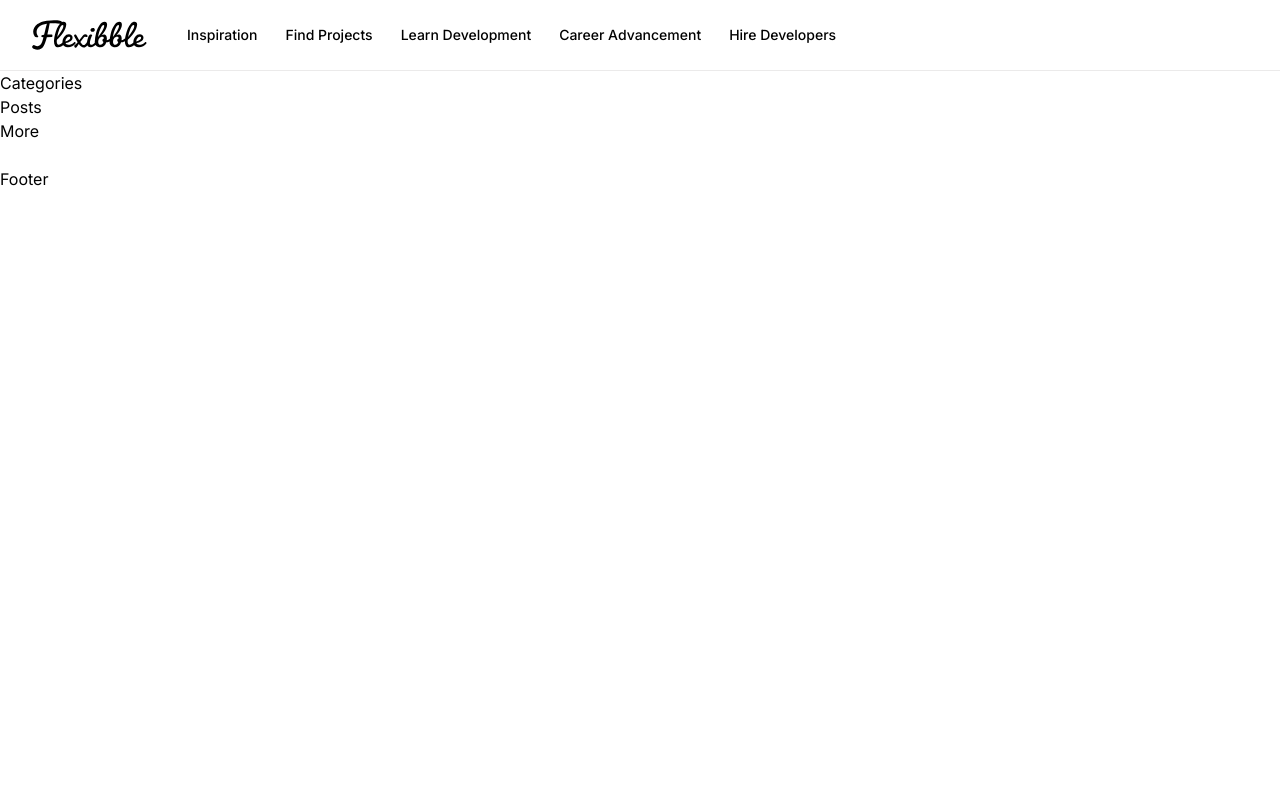
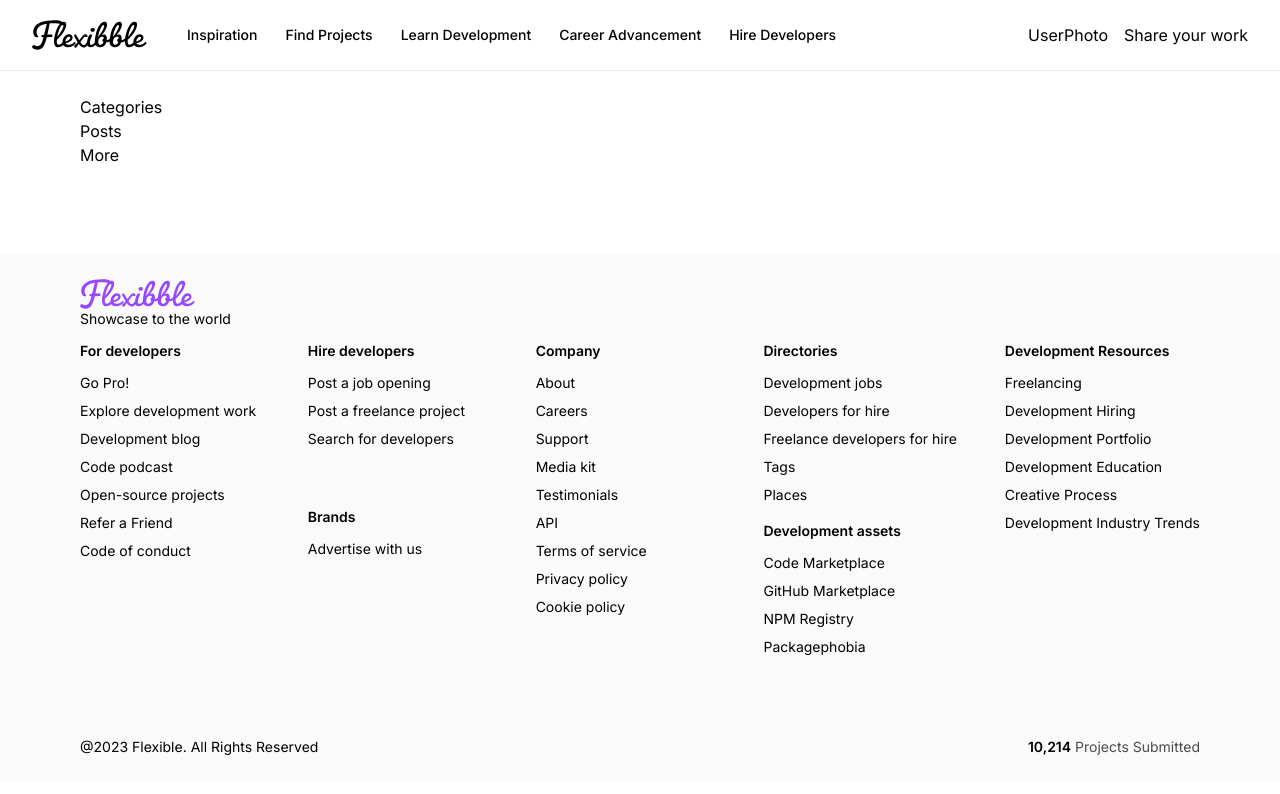
Before and after one commit to comingback2life/flexxible, a Next.js app: page / in a window 1280 px wide. Shown: the top 794 px of the page. Built offline with nearby package versions, Linux system fonts and the light colour scheme.

Commit message:
Implementing Grafbase

```diff
--- /dev/null
+++ b/app/components/AuthProviders.tsx
@@ -0,0 +1,7 @@
+import React from 'react';
+
+const AuthProviders = () => {
+  return <div>AuthProviders</div>;
+};
+
+export default AuthProviders;
--- a/app/components/Footer.tsx
+++ b/app/components/Footer.tsx
@@ -1,7 +1,84 @@
+import { footerLinks } from '@/constants';
+import Image from 'next/image';
+import Link from 'next/link';
 import React from 'react';
-
+type ColumnProps = {
+  title: string;
+  links: Array<String>;
+};
 const Footer = () => {
-  return <div>Footer</div>;
+  const FooterColumn = ({ title, links }: ColumnProps) => {
+    return (
+      <div className="footer_column">
+        <h4 className="font-semibold">{title}</h4>
+        <div className="flex flex-col gap-2 font-normal">
+          {links.map((link) => (
+            <Link href="/" key={link as string}>
+              {link}
+            </Link>
+          ))}
+        </div>
+      </div>
+    );
+  };
+  return (
+    <footer className="flexStart footer">
+      <div className="flex flex-col gap-12 w-full">
+        <div className="flex-items-start flex-col">
+          <Image
+            src={'/logo-purple.svg'}
+            width={115}
+            height={38}
+            alt="flexxible"
+          />
+          <div className="text-start text-sm font-normal max-w-xs">
+            Showcase to the world
+          </div>
+          <div className="flex flex-wrap gap-12 mt-3">
+            <FooterColumn
+              title={footerLinks[0].title}
+              links={footerLinks[0].links}
+            />
+            <div className="flex-1 flex flex-col gap-4">
+              <FooterColumn
+                title={footerLinks[1].title}
+                links={footerLinks[1].links}
+              />
+              <FooterColumn
+                title={footerLinks[2].title}
+                links={footerLinks[2].links}
+              />
+            </div>
+            <FooterColumn
+              title={footerLinks[3].title}
+              links={footerLinks[3].links}
+            />
+            <div className="flex-1 flex flex-col gap-4">
+              <FooterColumn
+                title={footerLinks[4].title}
+                links={footerLinks[4].links}
+              />
+              <FooterColumn
+                title={footerLinks[5].title}
+                links={footerLinks[5].links}
+              />
+            </div>
+            <FooterColumn
+              title={footerLinks[6].title}
+              links={footerLinks[6].links}
+            />
+          </div>
+        </div>
+      </div>
+      <div className="flexBetween footer_copyright">
+        <p>@2023 Flexible. All Rights Reserved</p>
+        <p className="text-gray">
+          <span className="text-black font-semibold">10,214</span> Projects
+          Submitted
+        </p>
+      </div>
+    </footer>
+  );
 };
 
 export default Footer;
--- a/app/components/Navbar.tsx
+++ b/app/components/Navbar.tsx
@@ -1,8 +1,10 @@
 import { NavLinks } from '@/constants';
 import Image from 'next/image';
 import Link from 'next/link';
+import AuthProviders from './AuthProviders';
 
 const Navbar = () => {
+  const session = {};
   return (
     <nav className="flexBetween navbar">
       <div className="flex-1 flexStart gap-10">
@@ -17,6 +19,15 @@
           ))}
         </ul>
       </div>
+      <div className="flexCenter gap-4">
+        {session ? (
+          <>
+            UserPhoto <Link href={'/create-project'}>Share your work</Link>
+          </>
+        ) : (
+          <AuthProviders />
+        )}
+      </div>
     </nav>
   );
 };
--- a/app/page.tsx
+++ b/app/page.tsx
@@ -1,12 +1,10 @@
 const Home = () => {
   return (
-    <div>
-      <div className="flex-start flex-col padding mb-6">
-        <h1>Categories</h1>
-        <h1>Posts</h1>
-        <h1>More</h1>
-      </div>
-    </div>
+    <section className="flex-start flex-col paddings mb-16">
+      <h1>Categories</h1>
+      <h1>Posts</h1>
+      <h1>More</h1>
+    </section>
   );
 };
 
--- a/package.json
+++ b/package.json
@@ -16,8 +16,10 @@
     "@types/react-dom": "18.2.6",
     "autoprefixer": "10.4.14",
     "cloudinary": "^1.37.3",
+    "grafbase": "^0.26.1",
     "graphql-request": "^6.1.0",
     "i": "^0.3.7",
+    "init": "^0.1.2",
     "jsonwebtoken": "^9.0.1",
     "next": "13.4.9",
     "next-auth": "^4.22.1",
@@ -26,7 +28,7 @@
     "react": "18.2.0",
     "react-dom": "18.2.0",
     "tailwindcss": "3.3.2",
-    "typescript": "5.1.6"
+    "typescript": "^5.1.6"
   },
   "devDependencies": {
     "@grafbase/sdk": "^0.1.1"
```
Also changed, not shown: grafbase/grafbase.config.ts (added, +35 -0 lines), 2 other files (tests, documents, lock files or other folders).
